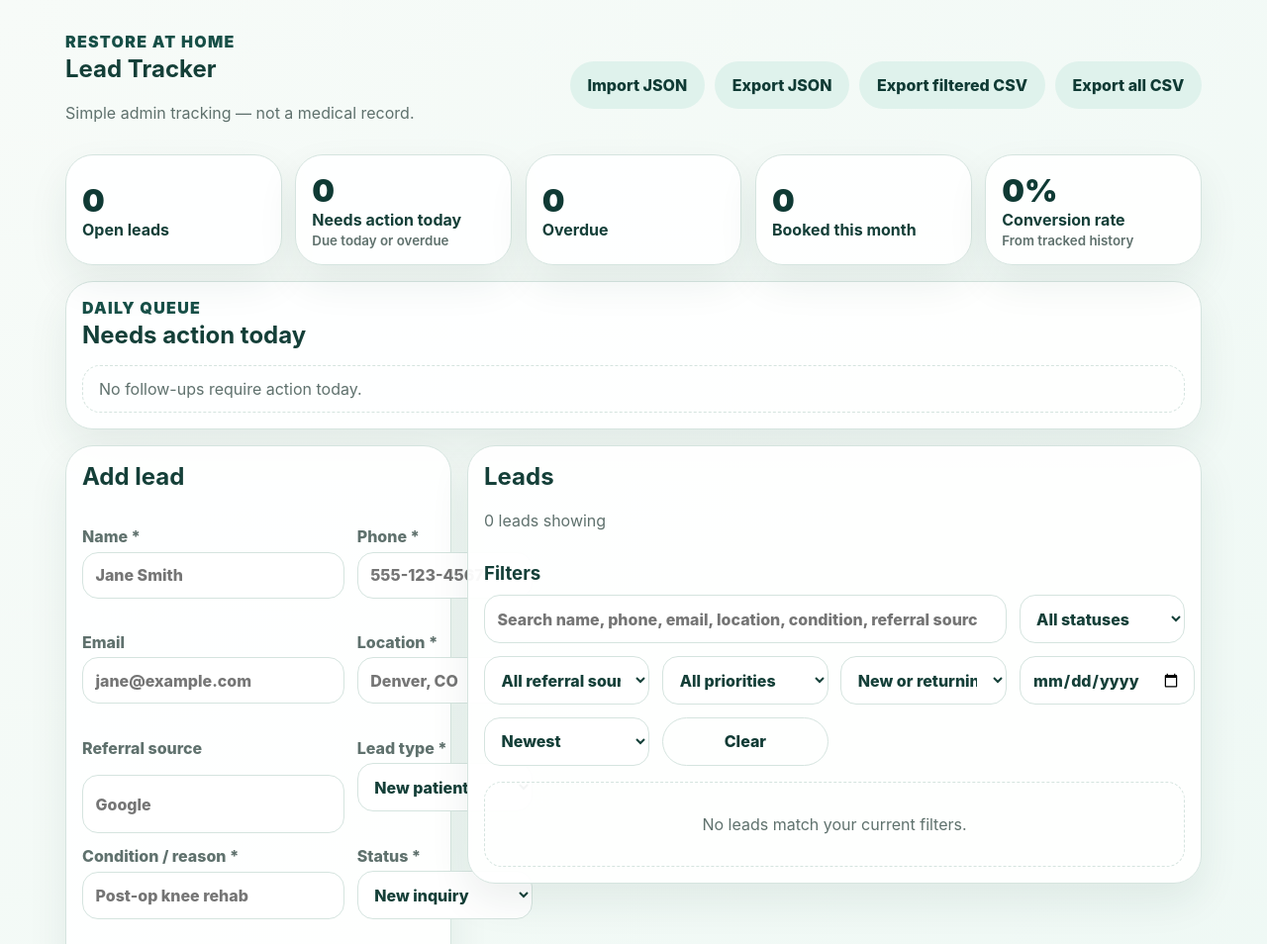
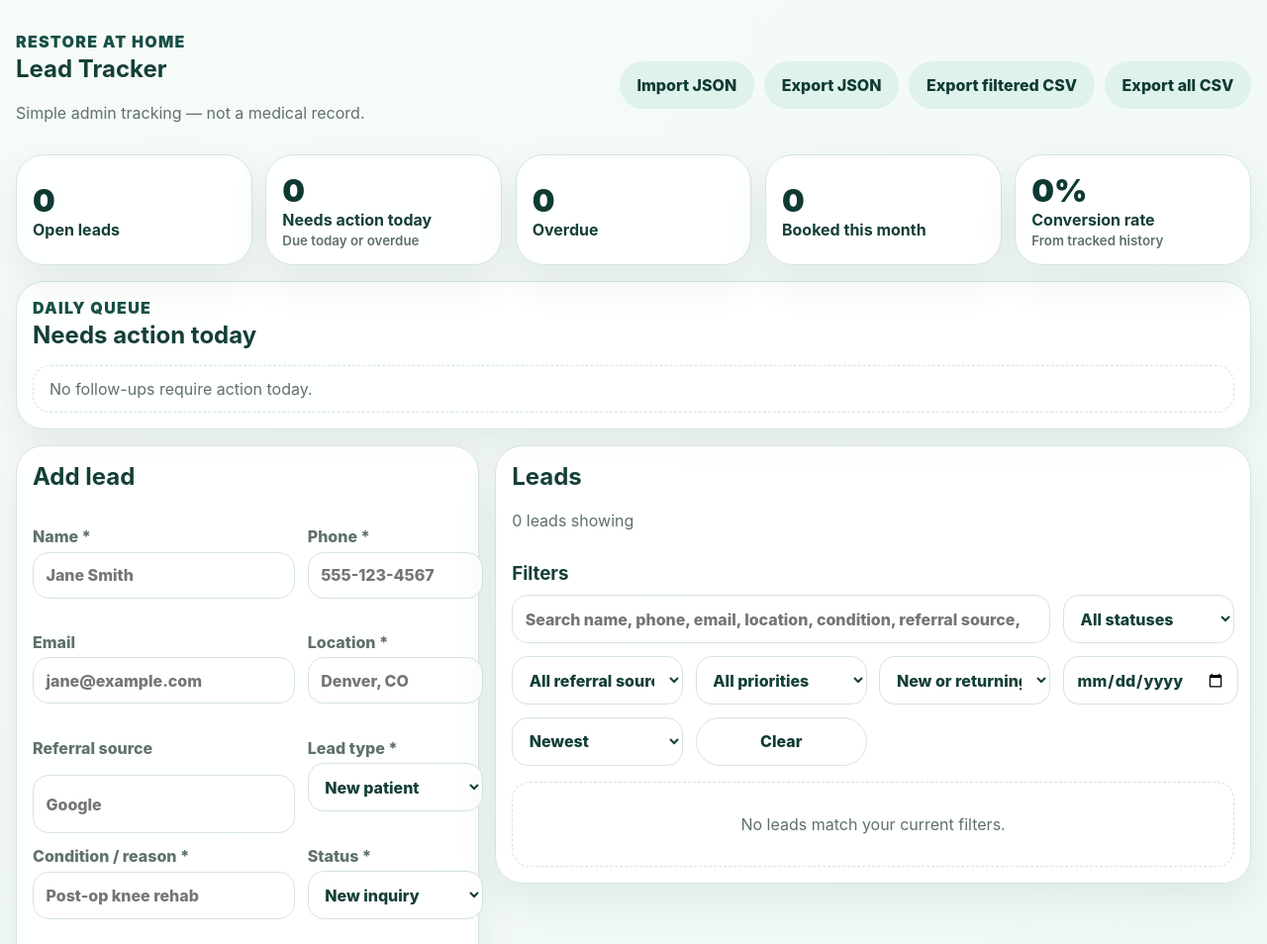
Before and after one commit to nickstergiadis/Lead-Tracker, a website with bundled scripts: page index.html in a window 1280 px wide. Shown: the top 954 px of the page at 99% size. Built offline with nearby package versions, Linux system fonts and the light colour scheme.

Commit message:
Improve responsive desktop layout

```diff
--- a/styles.css
+++ b/styles.css
@@ -13,6 +13,9 @@
   --danger: #a32016;
   --border: #d5e4df;
   --shadow: 0 18px 40px rgba(20, 63, 56, 0.08);
+  --content-max: 90rem;
+  --space-page: 1rem;
+  --space-layout: 1rem;
   font-family: Inter, ui-sans-serif, system-ui, -apple-system, BlinkMacSystemFont, "Segoe UI", sans-serif;
 }
 * { box-sizing: border-box; }
@@ -28,15 +31,15 @@ button:focus-visible, a:focus-visible, summary:focus-visible, [role="menuitem"]:
 input:focus-visible, select:focus-visible, textarea:focus-visible { outline: 3px solid rgba(23,79,71,.38); outline-offset: 2px; }
 .sr-only { position: absolute; width: 1px; height: 1px; padding: 0; margin: -1px; overflow: hidden; clip: rect(0, 0, 0, 0); white-space: nowrap; border: 0; }
 .hidden { display: none !important; }
-.app-shell { width: min(1180px, 100%); margin: 0 auto; padding: 1rem; }
+.app-shell { width: min(var(--content-max), 100%); margin: 0 auto; padding: var(--space-page); }
 .brand-mark { width: 64px; height: 64px; display: grid; place-items: center; border-radius: 20px; background: var(--accent); color: var(--primary-dark); font-weight: 900; }
 h1, h2, p { margin-top: 0; }
 .muted, .hint { color: var(--muted); }
 .eyebrow { margin-bottom: .2rem; color: var(--primary); font-weight: 900; text-transform: uppercase; letter-spacing: .08em; }
-.topbar { display: flex; justify-content: space-between; gap: 1rem; align-items: center; margin: 1rem 0; }
+.topbar { display: flex; justify-content: space-between; gap: var(--space-layout); align-items: center; margin: var(--space-layout) 0; }
 .topbar > *, .topbar-actions { min-width: 0; }
 .topbar-actions { display: flex; flex-wrap: wrap; gap: .65rem; justify-content: flex-end; }
-.dashboard { display: grid; grid-template-columns: repeat(5, 1fr); gap: .85rem; margin-bottom: 1rem; }
+.dashboard { display: grid; grid-template-columns: repeat(5, 1fr); gap: .85rem; margin-bottom: var(--space-layout); }
 .dashboard .metric-card, .panel { background: rgba(255,255,255,.95); border: 1px solid var(--border); border-radius: 28px; box-shadow: var(--shadow); }
 .dashboard .metric-card { min-width: 0; padding: 1rem; color: var(--ink); text-align: left; }
 .dashboard .metric-card:hover, .dashboard .metric-card[aria-pressed="true"] { background: var(--accent); border-color: var(--primary); }
@@ -44,7 +47,7 @@ h1, h2, p { margin-top: 0; }
 .dashboard span { display: block; font-size: 2rem; font-weight: 900; color: var(--primary-dark); }
 .dashboard strong, .dashboard small { display: block; }
 .dashboard small { margin-top: .2rem; color: var(--muted); font-weight: 600; }
-.content-grid { display: grid; grid-template-columns: minmax(280px, 390px) minmax(0, 1fr); gap: 1rem; align-items: start; }
+.content-grid { display: grid; grid-template-columns: minmax(22rem, .38fr) minmax(0, .62fr); gap: var(--space-layout); align-items: start; }
 .add-lead-disclosure { display: none; }
 .daily-actions { margin-bottom: 1rem; }
 .daily-actions-heading { margin-bottom: .65rem; }
@@ -135,7 +138,7 @@ summary { width: fit-content; color: var(--primary-dark); font-weight: 800; curs
 .dialog-actions { justify-content: flex-end; margin-top: .25rem; }
 @media (min-width: 561px) { .search-control { grid-column: span 2; } }
 @media (min-width: 901px) { .filters { grid-template-columns: repeat(4, minmax(0, 1fr)); } .search-control { grid-column: span 3; } }
-@media (max-width: 1160px) { .content-grid { grid-template-columns: minmax(0, 1fr); } }
+@media (max-width: 1024px) { .content-grid { grid-template-columns: minmax(0, 1fr); } }
 @media (max-width: 900px) { .topbar { display: grid; } .dashboard, .filters { grid-template-columns: repeat(2, minmax(0, 1fr)); } }
 @media (max-width: 560px) {
   .app-shell { padding: .6rem; }
```
